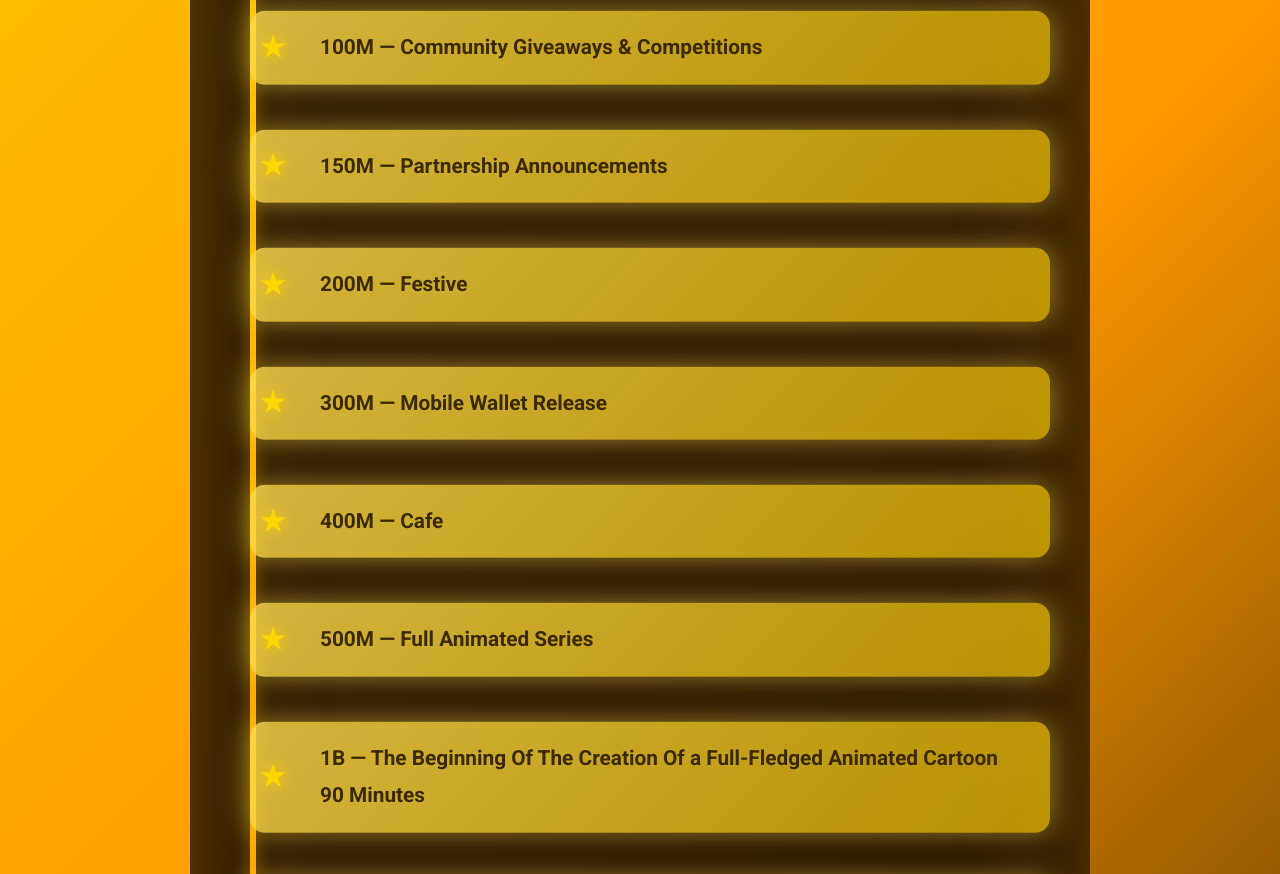
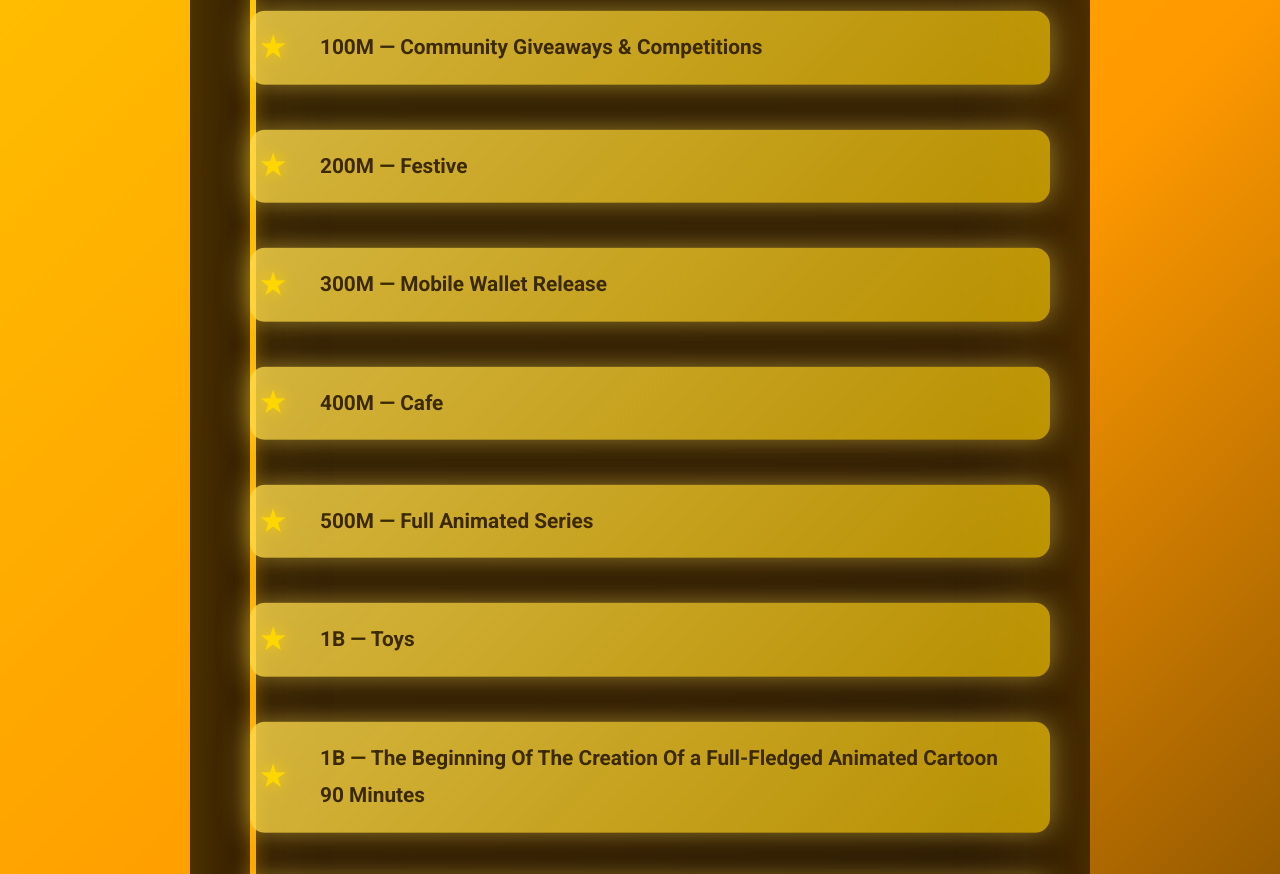
Before and after one commit to yarm10947-sudol/Token_token_token, a plain HTML site: page index.html in a window 1280 px wide. Shown: the part 3120-3994 px from the top of the page. Drawn offline with Linux system fonts and the light colour scheme; animation ran at ten frames a second.

Commit message:
Update index.html

```diff
--- a/index.html
+++ b/index.html
@@ -556,11 +556,11 @@
     <div class="timeline-item" role="listitem">25M — Preparing for Listing on Centralized Exchanges (CEX)</div>
     <div class="timeline-item" role="listitem">50M — Jewelry Made Of Gold and Silver</div>
     <div class="timeline-item" role="listitem">100M — Community Giveaways & Competitions</div>
-    <div class="timeline-item" role="listitem">150M — Partnership Announcements</div>
     <div class="timeline-item" role="listitem">200M — Festive</div>
     <div class="timeline-item" role="listitem">300M — Mobile Wallet Release</div>
     <div class="timeline-item" role="listitem">400M — Cafe </div>
     <div class="timeline-item" role="listitem">500M — Full Animated Series</div>
+    <div class="timeline-item" role="listitem">1B — Toys</div>
     <div class="timeline-item" role="listitem">1B — The Beginning Of The Creation Of a Full-Fledged Animated Cartoon 90 Minutes</div>
     <div class="timeline-item" role="listitem"> — Soft toys based on the cartoon</div>
     <div class="timeline-item" role="listitem"> — VR/Metaverse Integration </div>
```
